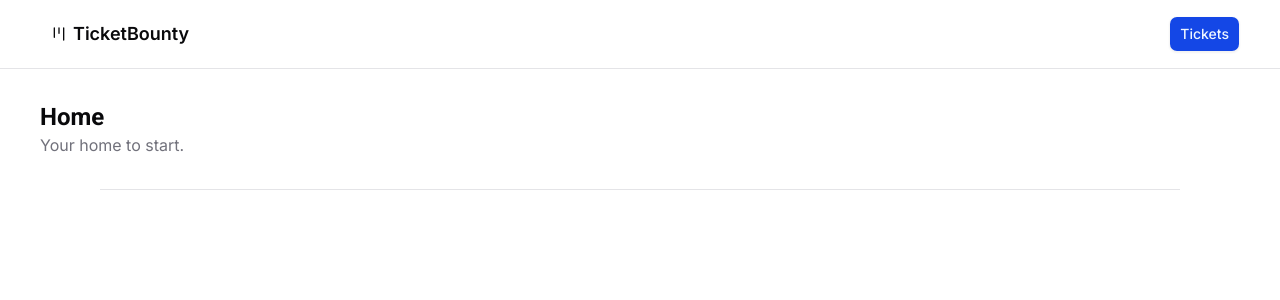
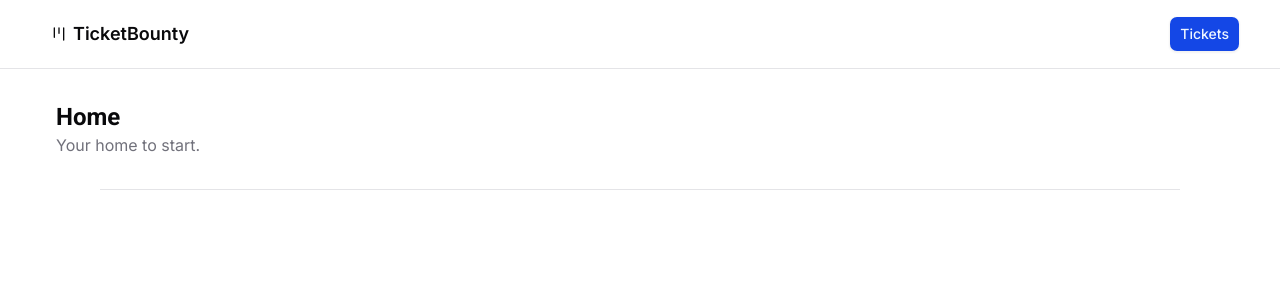
Before and after one commit to Poya-Faraji/ticket-bounty, a Next.js app: page / in a window 1280 px wide. Shown: the top 300 px of the page. Built offline with nearby package versions, Linux system fonts and the light colour scheme.

Commit message:
[UPDATE] heading component

```diff
--- a/src/components/heading/heading-component.tsx
+++ b/src/components/heading/heading-component.tsx
@@ -1,20 +1,17 @@
 import { Separator } from "@/components/ui/separator";
 
+type Props = {
+  title: string;
+  description: string;
+};
 
-type Props = {
-    title : string;
-    description: string;
-}
-
-export default function HeadingComponent({title, description}: Props) {
+export default function HeadingComponent({ title, description }: Props) {
   return (
     <>
       <div className="mt-8 w-[min(1200px,calc(100%-2rem))] mx-auto">
-        <div className="pb-8">
+        <div className="ml-4 pb-8">
           <h2 className="font-heading text-2xl font-bold">{title}</h2>
-          <p className="text-muted-foreground">
-            {description}
-          </p>
+          <p className="text-muted-foreground">{description}</p>
         </div>
         <Separator className="mx-auto w-[90%]" />
       </div>
```
